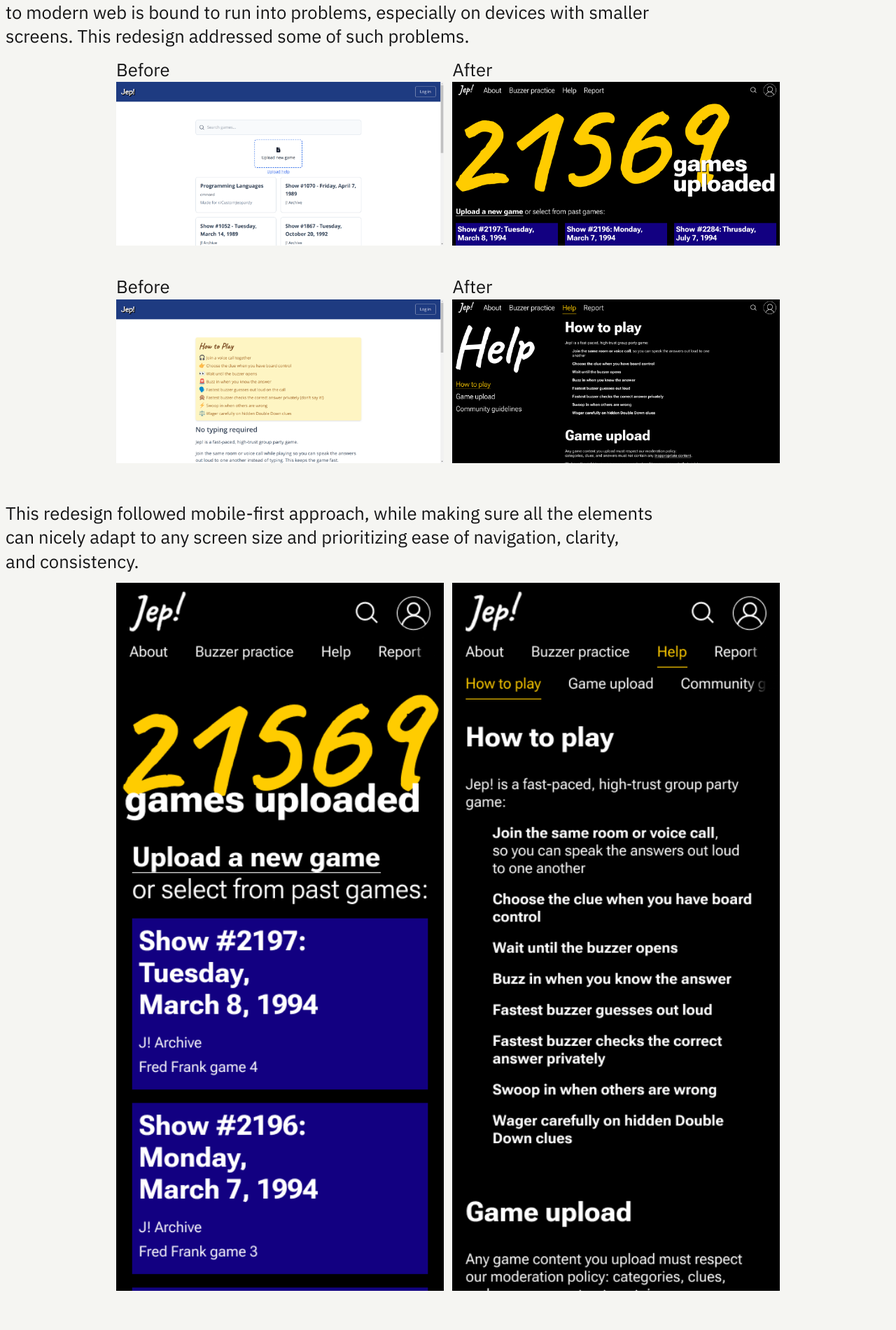
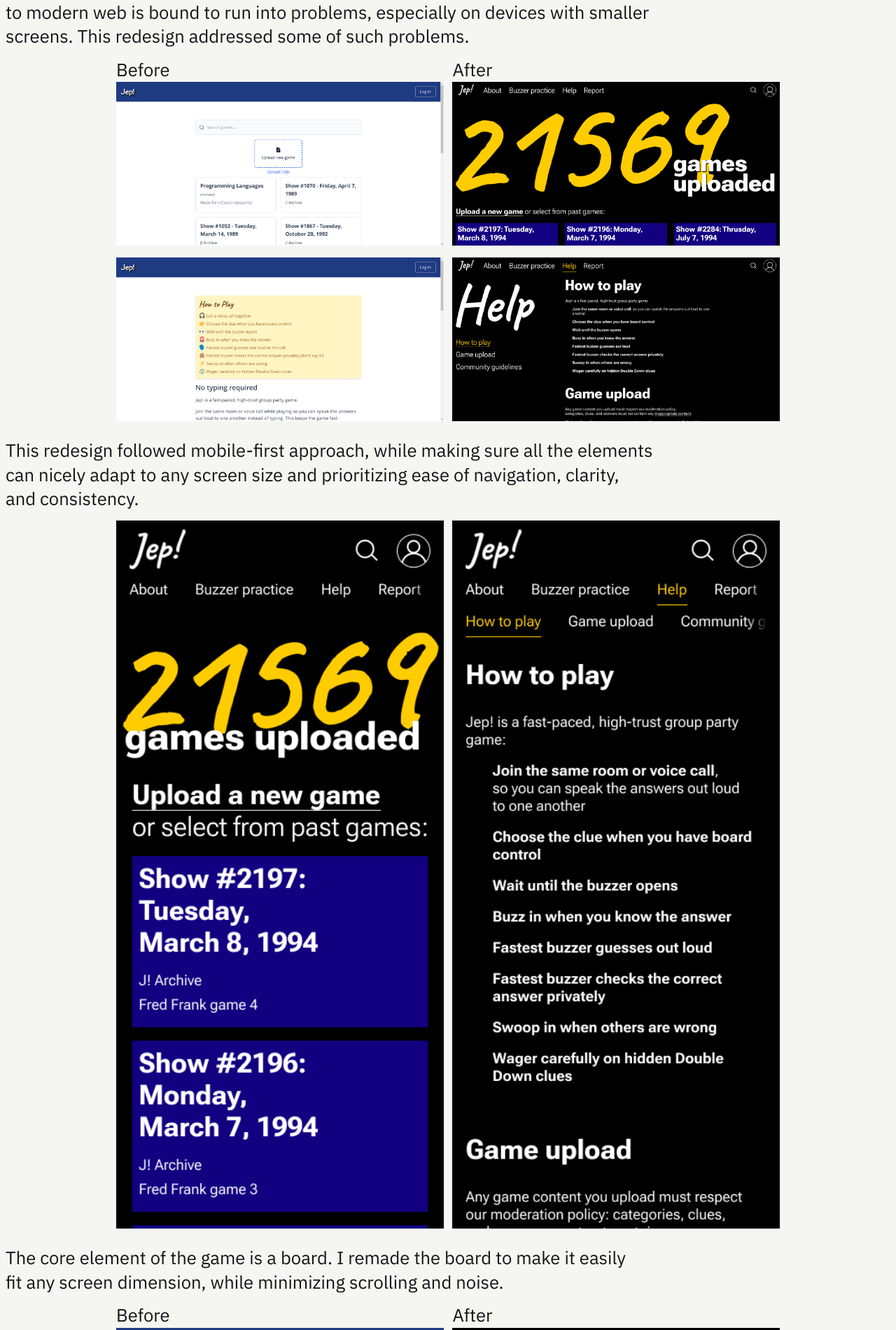
Before and after one commit to otaniyoz/web, a SvelteKit app: page /projects/jep-redesign in a window 1280 px wide. Shown: the part 827-2728 px from the top of the page at 70% size. Built offline with nearby package versions, Linux system fonts and the light colour scheme.

Commit message:
removed image component

```diff
--- a/src/lib/components/Image.svelte
+++ /dev/null
@@ -1,16 +0,0 @@
-<script lang="ts">
-  export let src: string;
-  export let alt: string;
-  export let classes: string = "";
-</script>
-
-  <img {src} {alt} class={classes} />
-
-<style>
-  img {
-    width: 100%;
-    max-width: 100%;
-    background-color: var(--color-light);
-    padding-bottom: var(--gap-large);
-  }
-</style>
--- a/src/routes/projects/jep-redesign/+page.svelte
+++ b/src/routes/projects/jep-redesign/+page.svelte
@@ -1,7 +1,6 @@
 <script lang="ts">
   import List from "$lib/components/List.svelte";
   import Figure from "$lib/components/Figure.svelte";
-  import Image from "$lib/components/Image.svelte";
   import Heading from "$lib/components/Heading.svelte";
   import SectionGrid from "$lib/components/SectionGrid.svelte";
   import typographString from "../../../utils/typographString";
@@ -40,26 +39,20 @@
   <Figure classes="centered-visual grid regular-gap two-columns">
     <div>
       <p class="no-bottom-padding">Before</p>
-      <Image
+      <img
         src="../../jep-redesign/original_home_desktop.png"
         alt="Redesigning Jep!"
       />
     </div>
     <div>
       <p class="no-bottom-padding">After</p>
-      <Image src="../../jep-redesign/home_desktop.png" alt="Redesigning Jep!" />
+      <img src="../../jep-redesign/home_desktop.png" alt="Redesigning Jep!" />
     </div>
-    <div>
-      <p class="no-bottom-padding">Before</p>
-      <Image
-        src="../../jep-redesign/original_help_desktop.png"
-        alt="Redesigning Jep!"
-      />
-    </div>
-    <div>
-      <p class="no-bottom-padding">After</p>
-      <Image src="../../jep-redesign/help_desktop.png" alt="Redesigning Jep!" />
-    </div>
+    <img
+      src="../../jep-redesign/original_help_desktop.png"
+      alt="Redesigning Jep!"
+    />
+    <img src="../../jep-redesign/help_desktop.png" alt="Redesigning Jep!" />
   </Figure>
   <p class="grid-col17">
     {typographString(
@@ -67,8 +60,8 @@
     )}
   </p>
   <Figure classes="centered-visual grid regular-gap two-columns">
-    <Image src="../../jep-redesign/home_mobile.png" alt="Redesigning Jep!" />
-    <Image src="../../jep-redesign/help_mobile.png" alt="Redesigning Jep!" />
+    <img src="../../jep-redesign/home_mobile.png" alt="Redesigning Jep!" />
+    <img src="../../jep-redesign/help_mobile.png" alt="Redesigning Jep!" />
   </Figure>
   <p class="grid-col17">
     {typographString(
@@ -78,14 +71,11 @@
   <Figure classes="centered-visual grid regular-gap two-columns">
     <div>
       <p class="no-bottom-padding">Before</p>
-      <Image
-        src="../../jep-redesign/original_room.png"
-        alt="redesigning jep!"
-      />
+      <img src="../../jep-redesign/original_room.png" alt="redesigning jep!" />
     </div>
     <div>
       <p class="no-bottom-padding">After</p>
-      <Image src="../../jep-redesign/room.png" alt="redesigning jep!" />
+      <img src="../../jep-redesign/room.png" alt="redesigning jep!" />
     </div>
   </Figure>
   <p class="grid-col17">
@@ -93,8 +83,8 @@
       "To maximise the density of useful information, I created player cards. These player cards were later adapted and implemented in Jep!, like so:"
     )}
   </p>
-  <Image
-    classes="centered-visual"
+  <img
+    class="centered-visual"
     src="../../jep-redesign/player_card.png"
     alt="Redesigning Jep!"
   />
@@ -106,14 +96,14 @@
   <Figure classes="centered-visual grid regular-gap two-columns">
     <div>
       <p class="no-bottom-padding">Before</p>
-      <Image
+      <img
         src="../../jep-redesign/original_buzzin.png"
         alt="Redesigning Jep!"
       />
     </div>
     <div>
       <p class="no-bottom-padding">After</p>
-      <Image src="../../jep-redesign/buzzin.png" alt="Redesigning Jep!" />
+      <img src="../../jep-redesign/buzzin.png" alt="Redesigning Jep!" />
     </div>
   </Figure>
   <p class="grid-col17">
@@ -121,8 +111,8 @@
       "While at it, I also made a logo. It is based on the world map, because Jep! is an online group party game; to fit the whole world in a square I used the Mercator projection:"
     )}
   </p>
-  <Image
-    classes="centered-visual"
+  <img
+    class="centered-visual"
     src="../../jep-redesign/logo.png"
     alt="Redesigning Jep!"
   />
```
